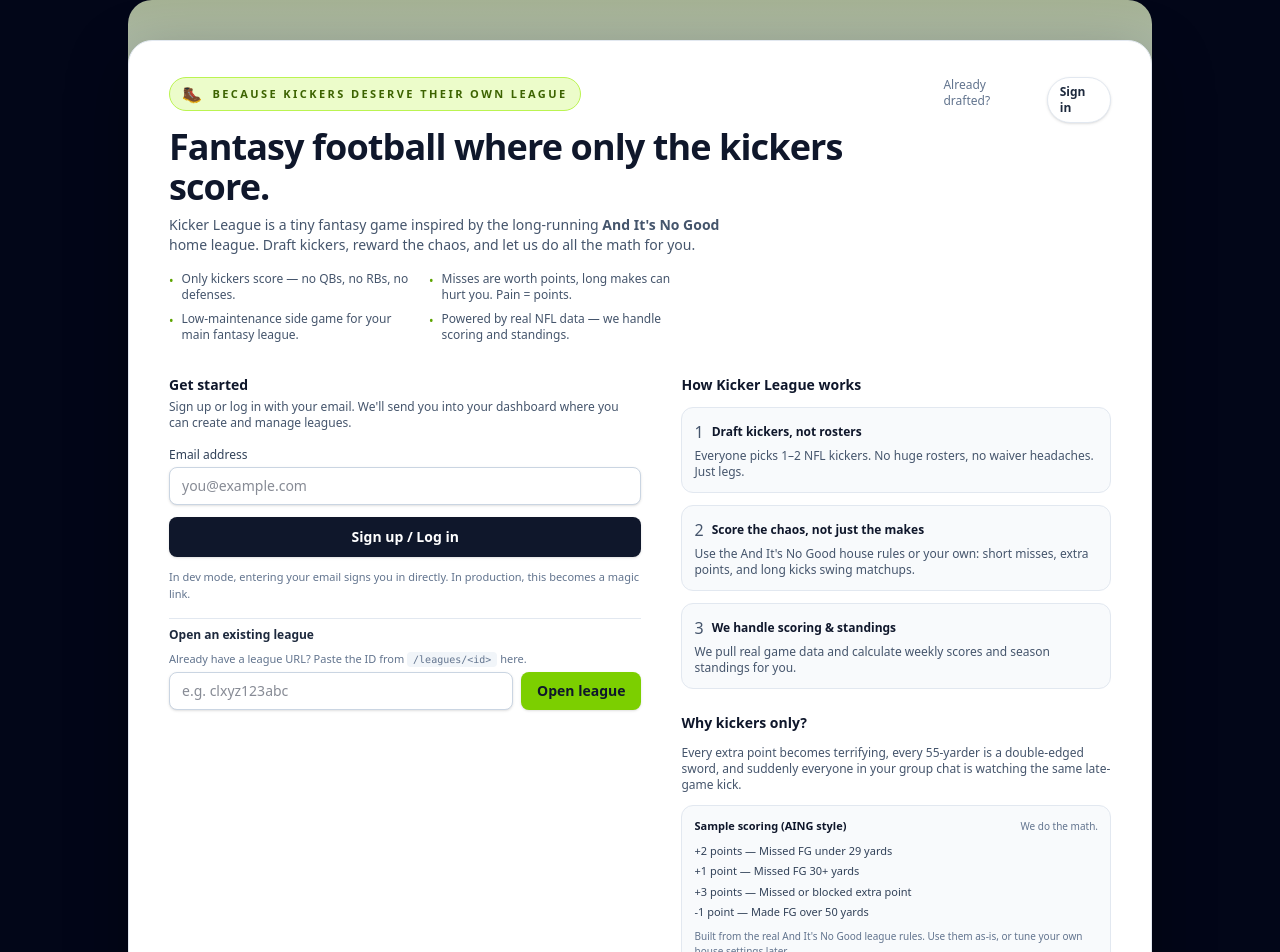
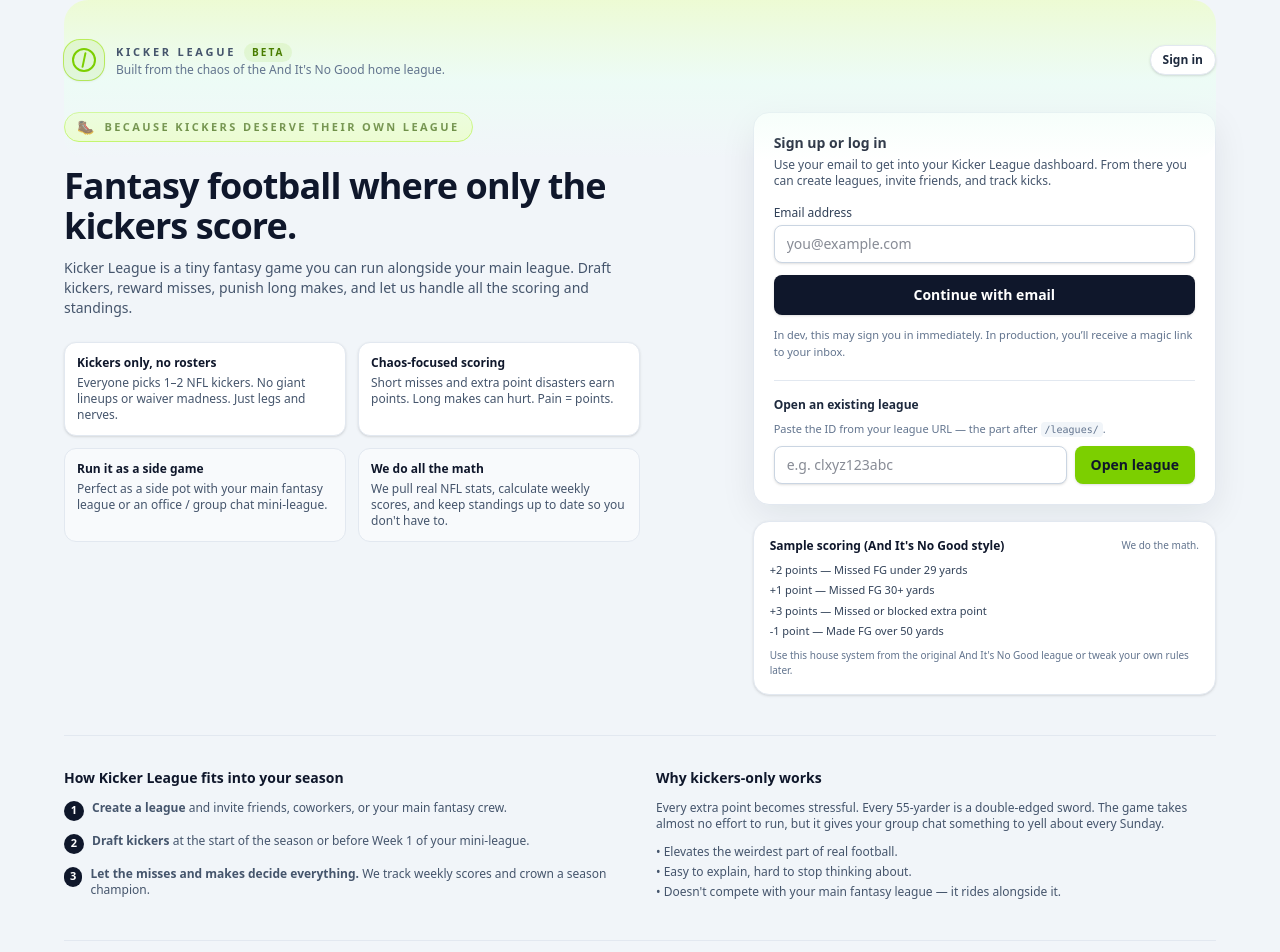
Before and after one commit to graphiclux/kicker-league, a Next.js app: page / in a window 1280 px wide. Shown: the top 952 px of the page. Built offline with nearby package versions, Linux system fonts and the light colour scheme.

Commit message:
feat(ui): redesign landing page with polished light theme, signup/login panel, and improved messaging

```diff
--- a/src/app/page.tsx
+++ b/src/app/page.tsx
@@ -23,13 +23,12 @@
     setMsg(null);
 
     try {
-      // Email magic-link (or dev-direct) sign in
       await signIn("email", {
         email: email.trim(),
         callbackUrl: "/dashboard",
         redirect: true,
       });
-    } catch (err: any) {
+    } catch (err) {
       console.error("[Landing] signIn error", err);
       setAuthStatus("error");
       setAuthError("We couldn’t start your sign-in. Please try again.");
@@ -49,79 +48,113 @@
   const authDisabled = authStatus === "sending";
 
   return (
-    <main className="min-h-screen bg-slate-950 text-slate-50 flex items-start justify-center px-4 py-10">
-      <div className="w-full max-w-5xl relative">
-        {/* soft background panel to feel more like the light dashboard */}
-        <div className="absolute inset-x-0 -top-10 h-64 rounded-3xl bg-gradient-to-b from-lime-100/70 via-emerald-50/80 to-transparent pointer-events-none" />
-        {/* main card */}
-        <div className="relative z-10 rounded-3xl bg-white text-slate-900 shadow-[0_20px_60px_rgba(0,0,0,0.35)] border border-slate-200 px-6 py-7 md:px-10 md:py-9 space-y-8">
-          {/* header */}
-          <header className="flex flex-col md:flex-row md:items-start md:justify-between gap-6">
-            <div className="space-y-4">
+    <main className="min-h-screen bg-slate-100 text-slate-900 flex items-start justify-center px-4 py-10">
+      <div className="w-full max-w-6xl">
+        {/* soft background accent */}
+        <div className="relative mb-8">
+          <div className="pointer-events-none absolute inset-x-0 -top-10 h-40 rounded-3xl bg-gradient-to-b from-lime-100/80 via-emerald-50/80 to-transparent" />
+          <div className="relative flex items-center justify-between gap-4">
+            <div className="flex items-center gap-3">
+              <div className="flex h-10 w-10 items-center justify-center rounded-2xl bg-lime-500/10 shadow-sm ring-1 ring-lime-400/60">
+                <div className="relative h-6 w-6">
+                  <span className="absolute inset-0 rounded-full border-2 border-lime-500" />
+                  <span className="absolute left-1/2 top-1/2 h-4 w-[2px] -translate-x-1/2 -translate-y-1/2 rotate-12 rounded-full bg-lime-500" />
+                </div>
+              </div>
+              <div>
+                <div className="flex items-center gap-2">
+                  <span className="text-[11px] font-semibold uppercase tracking-[0.25em] text-slate-600">
+                    Kicker League
+                  </span>
+                  <span className="rounded-full bg-lime-500/10 px-2 py-0.5 text-[10px] font-semibold uppercase tracking-[0.2em] text-lime-700">
+                    Beta
+                  </span>
+                </div>
+                <p className="text-xs text-slate-500">
+                  Built from the chaos of the And It&apos;s No Good home league.
+                </p>
+              </div>
+            </div>
+
+            <Link
+              href="/login"
+              className="hidden sm:inline-flex items-center rounded-full border border-slate-200 bg-white px-3 py-1.5 text-xs font-semibold text-slate-800 shadow-sm hover:border-lime-400 hover:text-lime-700 transition-colors"
+            >
+              Sign in
+            </Link>
+          </div>
+        </div>
+
+        {/* HERO + AUTH GRID */}
+        <div className="grid gap-10 md:grid-cols-[minmax(0,1.4fr)_minmax(0,1fr)] items-start mb-10">
+          {/* Left: hero copy */}
+          <section className="space-y-6">
             <div className="inline-flex items-center gap-2 rounded-full bg-lime-100 px-3 py-1 text-[11px] font-semibold uppercase tracking-[0.22em] text-lime-800 border border-lime-300">
-                <span className="text-base">🥾</span>
+              <span className="text-sm">🥾</span>
               <span>Because kickers deserve their own league</span>
             </div>
 
-              <div className="space-y-2">
+            <div className="space-y-3">
               <h1 className="text-3xl md:text-4xl font-bold tracking-tight text-slate-900">
                 Fantasy football where only the kickers score.
               </h1>
               <p className="text-sm text-slate-600 max-w-xl">
-                  Kicker League is a tiny fantasy game inspired by the long-running{" "}
-                  <span className="font-semibold">And It&apos;s No Good</span>{" "}
-                  home league. Draft kickers, reward the chaos, and let us do all
-                  the math for you.
+                Kicker League is a tiny fantasy game you can run alongside your
+                main league. Draft kickers, reward misses, punish long makes, and
+                let us handle all the scoring and standings.
               </p>
             </div>
 
-              <ul className="grid gap-2 text-xs text-slate-600 sm:grid-cols-2 max-w-lg">
-                <li className="flex items-start gap-2">
-                  <span className="mt-[2px] text-lime-600">•</span>
-                  <span>Only kickers score — no QBs, no RBs, no defenses.</span>
-                </li>
-                <li className="flex items-start gap-2">
-                  <span className="mt-[2px] text-lime-600">•</span>
-                  <span>
-                    Misses are worth points, long makes can hurt you. Pain = points.
-                  </span>
-                </li>
-                <li className="flex items-start gap-2">
-                  <span className="mt-[2px] text-lime-600">•</span>
-                  <span>Low-maintenance side game for your main fantasy league.</span>
-                </li>
-                <li className="flex items-start gap-2">
-                  <span className="mt-[2px] text-lime-600">•</span>
-                  <span>Powered by real NFL data — we handle scoring and standings.</span>
-                </li>
-              </ul>
+            <div className="grid gap-3 text-xs text-slate-600 sm:grid-cols-2 max-w-xl">
+              <div className="rounded-xl border border-slate-200 bg-white px-3 py-3 shadow-sm">
+                <p className="font-semibold text-slate-900 mb-1">
+                  Kickers only, no rosters
+                </p>
+                <p>
+                  Everyone picks 1–2 NFL kickers. No giant lineups or waiver
+                  madness. Just legs and nerves.
+                </p>
               </div>
+              <div className="rounded-xl border border-slate-200 bg-white px-3 py-3 shadow-sm">
+                <p className="font-semibold text-slate-900 mb-1">
+                  Chaos-focused scoring
+                </p>
+                <p>
+                  Short misses and extra point disasters earn points. Long makes
+                  can hurt. Pain = points.
+                </p>
+              </div>
+              <div className="rounded-xl border border-slate-200 bg-slate-50 px-3 py-3">
+                <p className="font-semibold text-slate-900 mb-1">
+                  Run it as a side game
+                </p>
+                <p>
+                  Perfect as a side pot with your main fantasy league or an
+                  office / group chat mini-league.
+                </p>
+              </div>
+              <div className="rounded-xl border border-slate-200 bg-slate-50 px-3 py-3">
+                <p className="font-semibold text-slate-900 mb-1">
+                  We do all the math
+                </p>
+                <p>
+                  We pull real NFL stats, calculate weekly scores, and keep
+                  standings up to date so you don&apos;t have to.
+                </p>
+              </div>
+            </div>
+          </section>
 
-            {/* top-right small sign-in link */}
-            <div className="flex items-start gap-3 md:gap-4">
-              <span className="hidden text-xs text-slate-500 md:inline">
-                Already drafted?
-              </span>
-              <Link
-                href="/login"
-                className="inline-flex items-center rounded-full border border-slate-200 bg-white px-3 py-1.5 text-xs font-semibold text-slate-800 shadow-sm hover:border-lime-400 hover:text-lime-700 transition-colors"
-              >
-                Sign in
-              </Link>
-            </div>
-          </header>
-
-          {/* main content: auth + open league + explanation */}
-          <div className="grid gap-10 md:grid-cols-[minmax(0,1.1fr)_minmax(0,1fr)] items-start">
-            {/* Signup / login */}
+          {/* Right: sign up / log in card */}
           <section className="space-y-4">
-              <div className="space-y-1">
+            <div className="rounded-2xl border border-slate-200 bg-white px-5 py-5 shadow-[0_10px_35px_rgba(15,23,42,0.08)]">
+              <div className="space-y-1 mb-4">
                 <h2 className="text-sm font-semibold text-slate-900">
-                  Get started
+                  Sign up or log in
                 </h2>
                 <p className="text-xs text-slate-600">
-                  Sign up or log in with your email. We&apos;ll send you into
-                  your dashboard where you can create and manage leagues.
+                  Use your email to get into your Kicker League dashboard. From
+                  there you can create leagues, invite friends, and track kicks.
                 </p>
               </div>
 
@@ -150,8 +183,8 @@
                   className="w-full rounded-lg bg-slate-900 py-2.5 text-sm font-semibold text-white shadow-sm hover:bg-slate-800 disabled:opacity-60 disabled:cursor-not-allowed transition-colors"
                 >
                   {authStatus === "sending"
-                    ? "Sending you in..."
-                    : "Sign up / Log in"}
+                    ? "Sending magic link..."
+                    : "Continue with email"}
                 </button>
 
                 {authError && (
@@ -161,23 +194,26 @@
                 )}
 
                 <p className="text-[11px] text-slate-500">
-                  In dev mode, entering your email signs you in directly. In
-                  production, this becomes a magic link.
+                  In dev, this may sign you in immediately. In production, you’ll
+                  receive a magic link to your inbox.
                 </p>
               </form>
 
-              <div className="pt-2 border-t border-slate-200 mt-4 space-y-2">
+              <div className="mt-5 pt-4 border-t border-slate-200 space-y-2">
                 <h3 className="text-xs font-semibold text-slate-800">
                   Open an existing league
                 </h3>
-                <p className="text-[11px] text-slate-500 mb-1">
-                  Already have a league URL? Paste the ID from{" "}
-                  <code className="rounded bg-slate-100 px-1.5 py-0.5 text-[10px]">
-                    /leagues/&lt;id&gt;
-                  </code>{" "}
-                  here.
+                <p className="text-[11px] text-slate-500">
+                  Paste the ID from your league URL &mdash; the part after{" "}
+                  <code className="rounded bg-slate-100 px-1 py-0.5 text-[10px]">
+                    /leagues/
+                  </code>
+                  .
                 </p>
-                <form onSubmit={openLeague} className="flex flex-col gap-2 sm:flex-row">
+                <form
+                  onSubmit={openLeague}
+                  className="flex flex-col gap-2 sm:flex-row"
+                >
                   <input
                     type="text"
                     value={leagueIdInput}
@@ -193,97 +229,96 @@
                   </button>
                 </form>
               </div>
-            </section>
-
-            {/* right: how it works + why kickers only + scoring sample */}
-            <section className="space-y-6">
-              {/* How it works */}
-              <div className="space-y-3">
-                <h2 className="text-sm font-semibold text-slate-900">
-                  How Kicker League works
-                </h2>
-                <div className="grid gap-3 text-xs text-slate-600">
-                  <div className="rounded-xl border border-slate-200 bg-slate-50 px-3 py-3">
-                    <div className="flex items-center gap-2 mb-1">
-                      <span className="text-base">1</span>
-                      <span className="font-semibold text-slate-900">
-                        Draft kickers, not rosters
-                      </span>
-                    </div>
-                    <p>
-                      Everyone picks 1–2 NFL kickers. No huge rosters, no waiver
-                      headaches. Just legs.
-                    </p>
-                  </div>
-                  <div className="rounded-xl border border-slate-200 bg-slate-50 px-3 py-3">
-                    <div className="flex items-center gap-2 mb-1">
-                      <span className="text-base">2</span>
-                      <span className="font-semibold text-slate-900">
-                        Score the chaos, not just the makes
-                      </span>
-                    </div>
-                    <p>
-                      Use the And It&apos;s No Good house rules or your own:
-                      short misses, extra points, and long kicks swing matchups.
-                    </p>
-                  </div>
-                  <div className="rounded-xl border border-slate-200 bg-slate-50 px-3 py-3">
-                    <div className="flex items-center gap-2 mb-1">
-                      <span className="text-base">3</span>
-                      <span className="font-semibold text-slate-900">
-                        We handle scoring &amp; standings
-                      </span>
-                    </div>
-                    <p>
-                      We pull real game data and calculate weekly scores and
-                      season standings for you.
-                    </p>
-                  </div>
-                </div>
             </div>
 
-              {/* Why kickers only + scoring sample */}
-              <div className="space-y-3">
-                <h2 className="text-sm font-semibold text-slate-900">
-                  Why kickers only?
-                </h2>
-                <p className="text-xs text-slate-600">
-                  Every extra point becomes terrifying, every 55-yarder is a
-                  double-edged sword, and suddenly everyone in your group chat is
-                  watching the same late-game kick.
-                </p>
-
-                <div className="rounded-xl border border-slate-200 bg-slate-50 px-3 py-3 text-[11px] text-slate-700 space-y-2">
-                  <div className="flex items-center justify-between">
-                    <span className="font-semibold text-slate-900">
-                      Sample scoring (AING style)
+            {/* scoring sample */}
+            <div className="rounded-2xl border border-slate-200 bg-white px-4 py-4 shadow-sm">
+              <div className="flex items-center justify-between mb-2">
+                <span className="text-xs font-semibold text-slate-900">
+                  Sample scoring (And It&apos;s No Good style)
                 </span>
                 <span className="text-[10px] text-slate-500">
                   We do the math.
                 </span>
               </div>
-                  <ul className="space-y-1">
+              <ul className="text-[11px] text-slate-700 space-y-1">
                 <li>+2 points &mdash; Missed FG under 29 yards</li>
                 <li>+1 point &mdash; Missed FG 30+ yards</li>
                 <li>+3 points &mdash; Missed or blocked extra point</li>
                 <li>-1 point &mdash; Made FG over 50 yards</li>
               </ul>
-                  <p className="text-[10px] text-slate-500">
-                    Built from the real And It&apos;s No Good league rules. Use
-                    them as-is, or tune your own house settings later.
+              <p className="mt-2 text-[10px] text-slate-500">
+                Use this house system from the original And It&apos;s No Good
+                league or tweak your own rules later.
               </p>
-                </div>
             </div>
           </section>
         </div>
 
+        {/* How it works / Why kickers section */}
+        <section className="grid gap-8 md:grid-cols-2 border-t border-slate-200 pt-8">
+          <div className="space-y-3">
+            <h2 className="text-sm font-semibold text-slate-900">
+              How Kicker League fits into your season
+            </h2>
+            <ol className="space-y-3 text-xs text-slate-600">
+              <li className="flex gap-2">
+                <span className="mt-[1px] inline-flex h-5 w-5 items-center justify-center rounded-full bg-slate-900 text-[11px] font-semibold text-white">
+                  1
+                </span>
+                <span>
+                  <span className="font-semibold">Create a league</span> and
+                  invite friends, coworkers, or your main fantasy crew.
+                </span>
+              </li>
+              <li className="flex gap-2">
+                <span className="mt-[1px] inline-flex h-5 w-5 items-center justify-center rounded-full bg-slate-900 text-[11px] font-semibold text-white">
+                  2
+                </span>
+                <span>
+                  <span className="font-semibold">Draft kickers</span> at the
+                  start of the season or before Week 1 of your mini-league.
+                </span>
+              </li>
+              <li className="flex gap-2">
+                <span className="mt-[1px] inline-flex h-5 w-5 items-center justify-center rounded-full bg-slate-900 text-[11px] font-semibold text-white">
+                  3
+                </span>
+                <span>
+                  <span className="font-semibold">
+                    Let the misses and makes decide everything.
+                  </span>{" "}
+                  We track weekly scores and crown a season champion.
+                </span>
+              </li>
+            </ol>
+          </div>
+
+          <div className="space-y-3">
+            <h2 className="text-sm font-semibold text-slate-900">
+              Why kickers-only works
+            </h2>
+            <p className="text-xs text-slate-600">
+              Every extra point becomes stressful. Every 55-yarder is a
+              double-edged sword. The game takes almost no effort to run, but it
+              gives your group chat something to yell about every Sunday.
+            </p>
+            <ul className="space-y-1 text-xs text-slate-600">
+              <li>• Elevates the weirdest part of real football.</li>
+              <li>• Easy to explain, hard to stop thinking about.</li>
+              <li>• Doesn&apos;t compete with your main fantasy league &mdash; it
+                rides alongside it.</li>
+            </ul>
+          </div>
+        </section>
+
         {msg && (
-            <div className="mt-3 rounded-md border border-amber-200 bg-amber-50 px-3 py-2 text-[11px] text-amber-900">
+          <div className="mt-4 rounded-md border border-amber-200 bg-amber-50 px-3 py-2 text-[11px] text-amber-900">
             {msg}
           </div>
         )}
 
-          <footer className="pt-4 border-t border-slate-200 mt-4 flex flex-col md:flex-row md:items-center md:justify-between gap-2">
+        <footer className="mt-10 border-t border-slate-200 pt-4 flex flex-col md:flex-row md:items-center md:justify-between gap-2">
           <p className="text-[11px] text-slate-500">
             And It&apos;s No Good is the original private kicker-only league.
             Kicker League is the app that lets anyone run their own version.
@@ -296,7 +331,6 @@
           </Link>
         </footer>
       </div>
-      </div>
     </main>
   );
 }
```
Lines whose indentation alone changed are shown as unchanged.
